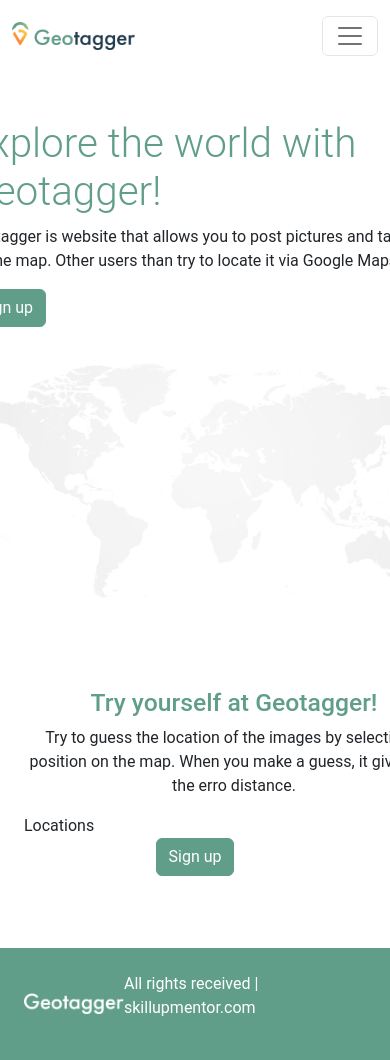
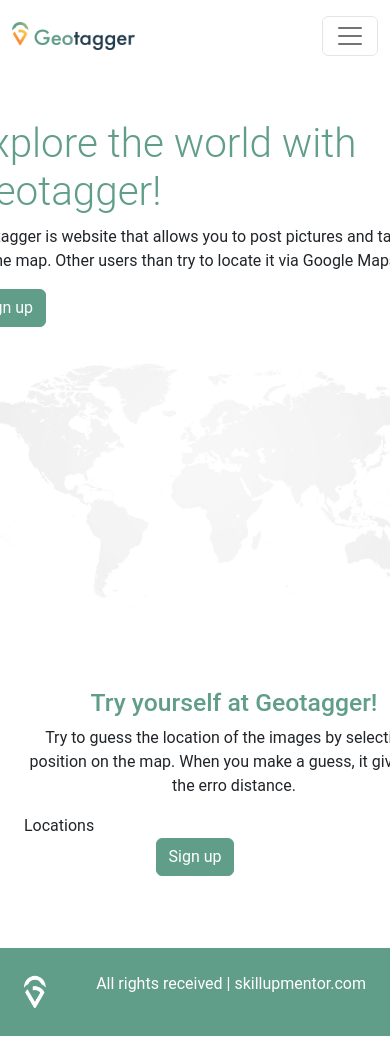
Before and after one commit to dejan966/SkillupMentor_02_Geotagger_Frontend, a React (Create React App) app: page / in a window 390 px wide. Shown: the top 1060 px of the page. After the commit the page ends 1036 px from the top, so only its background shows below. Built offline with nearby package versions, Linux system fonts and the light colour scheme; no server answers.

Commit message:
Footer responsive

```diff
--- a/src/components/ui/Footer.tsx
+++ b/src/components/ui/Footer.tsx
@@ -1,13 +1,23 @@
-import { FC } from 'react'
+import useMediaQuery from 'hooks/useMediaQuery'
+import { FC, useState } from 'react'
 
 const Footer: FC = () => {
+  const { isMobile } = useMediaQuery(1038)
   return (
-    //isMobile img src location_sign_white.png
     <footer className="footer">
-      <div className="container-xxl d-flex justify-content-between align-items-center p-4">
-        <img src="/geotagger_logo_white.png" alt="Geotagger white" width={100} />
-        <p className="fs-6">All rights received | skillupmentor.com</p>
-      </div>
+      {
+        isMobile ? (
+          <div className="container-xxl d-flex justify-content-between align-items-center p-4">
+            <img src="/location_sign_white.png" alt="Location white" width={22} />
+            <p className="fs-6">All rights received | skillupmentor.com</p>
+          </div>
+        ):(
+        <div className="container-xxl d-flex justify-content-between align-items-center p-4">
+          <img src="/geotagger_logo_white.png" alt="Geotagger white" width={100} />
+          <p className="fs-6">All rights received | skillupmentor.com</p>
+        </div>
+        )
+      }
     </footer>
   )
 }
--- a/src/components/ui/Navbar.tsx
+++ b/src/components/ui/Navbar.tsx
@@ -21,22 +21,6 @@
 
   const {id} = useParams()
   const userId:number = parseInt(id!)
-
-  const currUser = useQuery(
-    ['currUserInfo'],
-    () => API.fetchCurrUser(),
-    {
-      refetchOnWindowFocus:false
-    }
-  )
-
-  const user = useQuery(
-    ['userInfo'],
-    () => API.fetchUser(userId),
-    {
-      refetchOnWindowFocus:false
-    }
-  )
 
   const toggleHamburger = () => {
     setShowMenu(showMenu => !showMenu)
```
